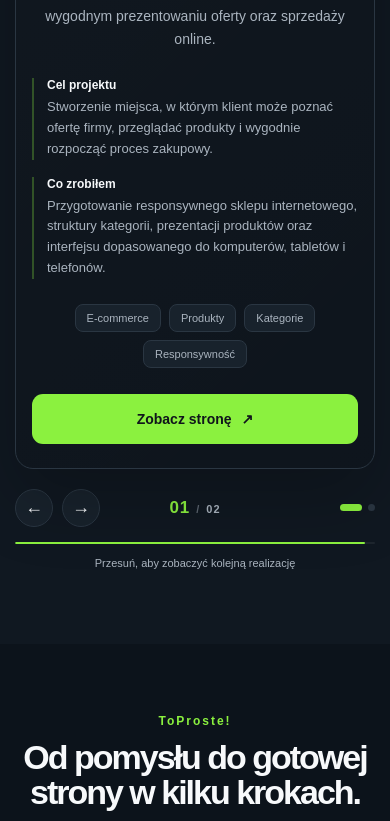
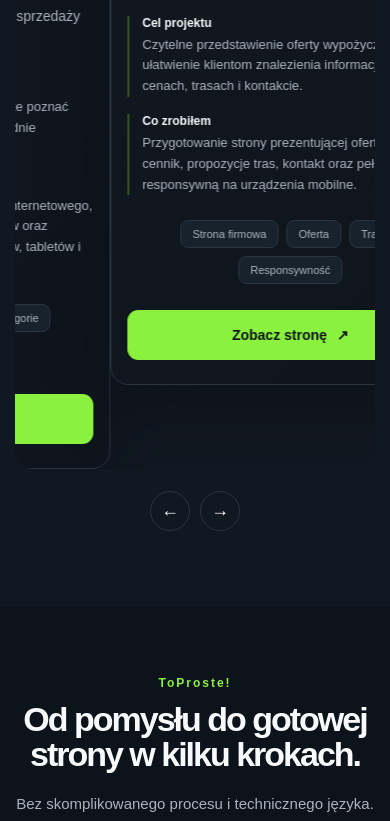
Before and after one commit to ruseksacred/barti-web, a React (Vite) app: page / in a window 390 px wide. Shown: the part 2957-3778 px from the top of the page. Built offline with nearby package versions, Linux system fonts and the light colour scheme.

Commit message:
fix portfolio slider

```diff
--- a/src/components/Portfolio.tsx
+++ b/src/components/Portfolio.tsx
@@ -3,6 +3,7 @@ import {
     useRef,
     useState,
     type TouchEvent,
+    type TransitionEvent,
 } from "react";
 
 import warsztatDesktop from "../assets/warsztat-desktop.png";
@@ -76,10 +77,6 @@ const projects: Project[] = [
             "Responsywność",
         ],
 
-        /*
-         * Jeśli masz inny adres strony,
-         * zmień tylko tę wartość.
-         */
         website: "https://wypozyczalnia-rowerow.vercel.app/",
         displayUrl: "rowerylatoszynzdroj.pl",
 
@@ -89,95 +86,172 @@ const projects: Project[] = [
     },
 ];
 
-const AUTOPLAY_TIME = 7000;
+const AUTOPLAY_TIME = 6500;
 const SWIPE_DISTANCE = 50;
 
+/*
+ * Dodajemy kopię pierwszego projektu na końcu.
+ *
+ * Dzięki temu autoplay:
+ *
+ * 1 -> 2 -> kopia 1
+ *
+ * cały czas przesuwa się w jednym kierunku.
+ * Po dojściu do kopii resetujemy pozycję bez animacji.
+ */
+const sliderProjects = [
+    ...projects,
+    projects[0],
+];
+
 const Portfolio = () => {
-    const [activeIndex, setActiveIndex] = useState(0);
-    const [isPaused, setIsPaused] = useState(false);
-    const [reducedMotion, setReducedMotion] = useState(false);
+    const [trackIndex, setTrackIndex] = useState(0);
 
-    const touchStartX = useRef<number | null>(null);
+    const [userControlled, setUserControlled] =
+        useState(false);
 
-    const project = projects[activeIndex];
+    const [transitionEnabled, setTransitionEnabled] =
+        useState(true);
+
+    const [reducedMotion, setReducedMotion] =
+        useState(false);
+
+    const touchStartX =
+        useRef<number | null>(null);
 
     /*
-     * Sprawdzenie ustawienia ograniczenia animacji
-     * w systemie użytkownika.
+     * prefers-reduced-motion
      */
     useEffect(() => {
         const mediaQuery = window.matchMedia(
             "(prefers-reduced-motion: reduce)"
         );
 
-        const updateReducedMotion = () => {
+        const updateMotionPreference = () => {
             setReducedMotion(mediaQuery.matches);
         };
 
-        updateReducedMotion();
+        updateMotionPreference();
 
         mediaQuery.addEventListener(
             "change",
-            updateReducedMotion
+            updateMotionPreference
         );
 
         return () => {
             mediaQuery.removeEventListener(
                 "change",
-                updateReducedMotion
+                updateMotionPreference
             );
         };
     }, []);
 
     /*
-     * Autoplay.
+     * AUTOPLAY
      *
-     * Ponieważ activeIndex jest w dependencies,
-     * każde ręczne przełączenie automatycznie
-     * resetuje licznik 7 sekund.
+     * Działa tylko do momentu,
+     * kiedy użytkownik sam użyje slidera.
      */
     useEffect(() => {
-        if (isPaused || reducedMotion) {
+        if (
+            userControlled ||
+            reducedMotion ||
+            !transitionEnabled
+        ) {
             return;
         }
 
         const timer = window.setTimeout(() => {
-            setActiveIndex((current) =>
-                (current + 1) % projects.length
-            );
+            setTrackIndex((current) => current + 1);
         }, AUTOPLAY_TIME);
 
         return () => {
             window.clearTimeout(timer);
         };
-    }, [activeIndex, isPaused, reducedMotion]);
+    }, [
+        trackIndex,
+        userControlled,
+        reducedMotion,
+        transitionEnabled,
+    ]);
+
+    /*
+     * Gdy autoplay dojedzie do kopii
+     * pierwszego projektu:
+     *
+     * [1] [2] [1-copy]
+     *
+     * resetujemy pozycję do pierwszego slajdu
+     * bez animacji.
+     */
+    const handleTransitionEnd = (
+        event: TransitionEvent<HTMLDivElement>
+    ) => {
+        if (
+            event.propertyName !== "transform" ||
+            userControlled
+        ) {
+            return;
+        }
+
+        if (trackIndex === projects.length) {
+            setTransitionEnabled(false);
+            setTrackIndex(0);
+
+            requestAnimationFrame(() => {
+                requestAnimationFrame(() => {
+                    setTransitionEnabled(true);
+                });
+            });
+        }
+    };
 
     const nextProject = () => {
-        setActiveIndex((current) =>
-            (current + 1) % projects.length
+        setUserControlled(true);
+        setTransitionEnabled(true);
+
+        setTrackIndex((current) => {
+            const logicalIndex =
+                current % projects.length;
+
+            return (
+                (logicalIndex + 1) %
+                projects.length
             );
+        });
     };
 
     const previousProject = () => {
-        setActiveIndex((current) =>
-            (current - 1 + projects.length) %
+        setUserControlled(true);
+        setTransitionEnabled(true);
+
+        setTrackIndex((current) => {
+            const logicalIndex =
+                current % projects.length;
+
+            return (
+                (logicalIndex -
+                    1 +
+                    projects.length) %
                 projects.length
             );
+        });
     };
 
-    const goToProject = (index: number) => {
-        setActiveIndex(index);
-    };
-
+    /*
+     * Swipe na telefonie / tablecie.
+     * Swipe również wyłącza autoplay,
+     * bo użytkownik przejął kontrolę.
+     */
     const handleTouchStart = (
-        event: TouchEvent<HTMLElement>
+        event: TouchEvent<HTMLDivElement>
     ) => {
         touchStartX.current =
             event.touches[0].clientX;
     };
 
     const handleTouchEnd = (
-        event: TouchEvent<HTMLElement>
+        event: TouchEvent<HTMLDivElement>
     ) => {
         if (touchStartX.current === null) {
             return;
@@ -191,63 +265,25 @@ const Portfolio = () => {
 
         if (distance > SWIPE_DISTANCE) {
             nextProject();
-        }
-
-        if (distance < -SWIPE_DISTANCE) {
+        } else if (
+            distance < -SWIPE_DISTANCE
+        ) {
             previousProject();
         }
 
         touchStartX.current = null;
     };
 
-    const formattedCurrent = String(
-        activeIndex + 1
-    ).padStart(2, "0");
-
-    const formattedTotal = String(
-        projects.length
-    ).padStart(2, "0");
-
+    const renderProject = (
+        project: Project,
+        index: number
+    ) => {
         return (
-        <section
-            className="portfolio"
-            id="realizacje"
+            <div
+                className="portfolio-slide"
+                key={`${project.name}-${index}`}
             >
-            <div className="portfolio-inner">
-                <div className="portfolio-heading">
-                    <div>
-                        <p className="portfolio-eyebrow">
-                            REALIZACJE
-                        </p>
-
-                        <h2>
-                            Projekty, które już działają.
-                        </h2>
-                    </div>
-
-                    <p>
-                        Tworzę strony dopasowane do
-                        konkretnej firmy, jej branży i
-                        klientów. Zobacz wybrane
-                        realizacje.
-                    </p>
-                </div>
-
-                <div
-                    className="portfolio-slider"
-                    onMouseEnter={() =>
-                        setIsPaused(true)
-                    }
-                    onMouseLeave={() =>
-                        setIsPaused(false)
-                    }
-                    onTouchStart={handleTouchStart}
-                    onTouchEnd={handleTouchEnd}
-                >
-                    <article
-                        className="portfolio-project"
-                        key={project.name}
-                    >
+                <article className="portfolio-project">
                     {/* =========================
                         PREVIEW
                     ========================= */}
@@ -267,17 +303,13 @@ const Portfolio = () => {
                                     </div>
 
                                     <div className="portfolio-browser-url">
-                                            {
-                                                project.displayUrl
-                                            }
+                                        {project.displayUrl}
                                     </div>
                                 </div>
 
                                 <div className="portfolio-browser-screen">
                                     <img
-                                            src={
-                                                project.desktop
-                                            }
+                                        src={project.desktop}
                                         alt={`${project.name} - wersja desktopowa`}
                                         loading="lazy"
                                     />
@@ -291,9 +323,7 @@ const Portfolio = () => {
                             <div className="portfolio-tablet-frame">
                                 <div className="portfolio-tablet-screen">
                                     <img
-                                            src={
-                                                project.tablet
-                                            }
+                                        src={project.tablet}
                                         alt={`${project.name} - wersja tabletowa`}
                                         loading="lazy"
                                     />
@@ -307,9 +337,7 @@ const Portfolio = () => {
                             <div className="portfolio-phone">
                                 <div className="portfolio-phone-screen">
                                     <img
-                                            src={
-                                                project.mobile
-                                            }
+                                        src={project.mobile}
                                         alt={`${project.name} - wersja mobilna`}
                                         loading="lazy"
                                     />
@@ -356,13 +384,11 @@ const Portfolio = () => {
                         </div>
 
                         <div className="portfolio-tags">
-                                {project.tags.map(
-                                    (tag) => (
+                            {project.tags.map((tag) => (
                                 <span key={tag}>
                                     {tag}
                                 </span>
-                                    )
-                                )}
+                            ))}
                         </div>
 
                         <a
@@ -376,19 +402,80 @@ const Portfolio = () => {
                         </a>
                     </div>
                 </article>
+            </div>
+        );
+    };
+
+    return (
+        <section
+            className="portfolio"
+            id="realizacje"
+        >
+            <div className="portfolio-inner">
 
                 {/* =========================
-                        CONTROLS
+                    HEADER
                 ========================= */}
 
-                    <div className="portfolio-controls">
+                <div className="portfolio-heading">
+                    <div>
+                        <p className="portfolio-eyebrow">
+                            REALIZACJE
+                        </p>
+
+                        <h2>
+                            Projekty, które już działają.
+                        </h2>
+                    </div>
+
+                    <p>
+                        Tworzę strony dopasowane do
+                        konkretnej firmy, jej branży i
+                        klientów. Zobacz wybrane
+                        realizacje.
+                    </p>
+                </div>
+
+                {/* =========================
+                    SLIDER
+                ========================= */}
+
+                <div
+                    className="portfolio-slider"
+                    onTouchStart={handleTouchStart}
+                    onTouchEnd={handleTouchEnd}
+                >
+                    <div className="portfolio-slider-window">
+                        <div
+                            className={`portfolio-track ${
+                                transitionEnabled
+                                    ? ""
+                                    : "no-transition"
+                            }`}
+                            style={{
+                                transform: `translateX(-${
+                                    trackIndex * 100
+                                }%)`,
+                            }}
+                            onTransitionEnd={
+                                handleTransitionEnd
+                            }
+                        >
+                            {sliderProjects.map(
+                                renderProject
+                            )}
+                        </div>
+                    </div>
+
+                    {/* =========================
+                        SIMPLE ARROWS
+                    ========================= */}
+
                     <div className="portfolio-arrows">
                         <button
                             type="button"
                             className="portfolio-arrow"
-                                onClick={
-                                    previousProject
-                                }
+                            onClick={previousProject}
                             aria-label="Poprzednia realizacja"
                         >
                             ←
@@ -403,62 +490,6 @@ const Portfolio = () => {
                             →
                         </button>
                     </div>
-
-                        <div className="portfolio-pagination">
-                            <span className="portfolio-current">
-                                {formattedCurrent}
-                            </span>
-
-                            <span className="portfolio-divider">
-                                /
-                            </span>
-
-                            <span>
-                                {formattedTotal}
-                            </span>
-                        </div>
-
-                        <div className="portfolio-dots">
-                            {projects.map(
-                                (item, index) => (
-                                    <button
-                                        key={
-                                            item.name
-                                        }
-                                        type="button"
-                                        className={`portfolio-dot ${index ===
-                                                activeIndex
-                                                ? "active"
-                                                : ""
-                                            }`}
-                                        onClick={() =>
-                                            goToProject(
-                                                index
-                                            )
-                                        }
-                                        aria-label={`Pokaż projekt ${item.name}`}
-                                    />
-                                )
-                            )}
-                        </div>
-                    </div>
-
-                    {!reducedMotion && (
-                        <div className="portfolio-progress">
-                            <div
-                                key={activeIndex}
-                                className={`portfolio-progress-bar ${isPaused
-                                        ? "paused"
-                                        : ""
-                                    }`}
-                            />
-                        </div>
-                    )}
-
-                    <p className="portfolio-swipe-hint">
-                        Przesuń, aby zobaczyć kolejną
-                        realizację
-                    </p>
                 </div>
             </div>
         </section>
--- a/src/styles/portfolio.css
+++ b/src/styles/portfolio.css
@@ -64,12 +64,38 @@
     touch-action: pan-y;
 }
 
+.portfolio-slider-window {
+    width: 100%;
+    overflow: hidden;
+    border-radius: 24px;
+}
+
+.portfolio-track {
+    display: flex;
+    width: 100%;
+    transform: translateX(0);
+    transition: transform 1.15s cubic-bezier( 0.22, 0.61, 0.36, 1 );
+    will-change: transform;
+}
+
+    .portfolio-track.no-transition {
+        transition: none;
+    }
+
+.portfolio-slide {
+    flex: 0 0 100%;
+    width: 100%;
+    min-width: 0;
+    box-sizing: border-box;
+}
+
 
 /* =========================
    PROJECT
 ========================= */
 
 .portfolio-project {
+    width: 100%;
     display: grid;
     grid-template-columns: minmax(0, 1.15fr) minmax(0, 0.85fr);
     align-items: center;
@@ -79,20 +105,7 @@
     border: 1px solid var(--border);
     border-radius: 24px;
     box-shadow: 0 30px 70px rgba(0, 0, 0, 0.22), inset 0 1px 0 rgba(255, 255, 255, 0.02);
-    animation: portfolioProjectIn 0.55s ease both;
-}
-
-@keyframes portfolioProjectIn {
-
-    from {
-        opacity: 0;
-        transform: translateX(28px) scale(0.992);
-    }
-
-    to {
-        opacity: 1;
-        transform: translateX(0) scale(1);
-    }
+    box-sizing: border-box;
 }
 
 
@@ -382,7 +395,7 @@
     border-radius: 11px;
     color: #10151b;
     font-size: 14px;
-    font-weight: 800;
+    font-weight: 700;
     transition: transform 0.2s ease, background 0.2s ease, box-shadow 0.2s ease;
 }
 
@@ -402,143 +415,44 @@
 
 
 /* =========================
-   SLIDER CONTROLS
+   SIMPLE ARROWS
 ========================= */
 
-.portfolio-controls {
-    margin-top: 24px;
-    display: grid;
-    grid-template-columns: 1fr auto 1fr;
+.portfolio-arrows {
+    margin-top: 28px;
+    display: flex;
     align-items: center;
-    gap: 24px;
-}
-
-
-/* ARROWS */
-
-.portfolio-arrows {
-    display: flex;
-    gap: 9px;
+    justify-content: center;
+    gap: 12px;
 }
 
 .portfolio-arrow {
-    width: 45px;
-    height: 45px;
+    width: 46px;
+    height: 46px;
     display: flex;
     align-items: center;
     justify-content: center;
-    background: var(--surface);
+    padding: 0;
+    background: transparent;
     border: 1px solid var(--border);
     border-radius: 50%;
     color: var(--text);
     cursor: pointer;
-    font-size: 18px;
-    transition: background 0.2s ease, border-color 0.2s ease, color 0.2s ease, transform 0.2s ease;
+    font-size: 19px;
+    font-weight: 400;
+    transition: color 0.2s ease, background 0.2s ease, border-color 0.2s ease, transform 0.2s ease;
 }
 
     .portfolio-arrow:hover {
+        color: var(--primary);
         background: var(--primary-soft);
         border-color: rgba(139, 241, 63, 0.45);
-        color: var(--primary);
         transform: translateY(-2px);
     }
 
-
-/* COUNTER */
-
-.portfolio-pagination {
-    display: flex;
-    align-items: baseline;
-    gap: 6px;
-    color: var(--text-secondary);
-    font-size: 12px;
-    font-weight: 700;
-    letter-spacing: 1px;
-}
-
-.portfolio-current {
-    color: var(--primary);
-    font-size: 19px;
-}
-
-.portfolio-divider {
-    opacity: 0.45;
-}
-
-
-/* DOTS */
-
-.portfolio-dots {
-    display: flex;
-    justify-content: flex-end;
-    gap: 8px;
-}
-
-.portfolio-dot {
-    width: 8px;
-    height: 8px;
-    padding: 0;
-    background: var(--border);
-    border: 0;
-    border-radius: 999px;
-    cursor: pointer;
-    transition: width 0.25s ease, background 0.25s ease;
-}
-
-    .portfolio-dot.active {
-        width: 28px;
-        background: var(--primary);
+    .portfolio-arrow:active {
+        transform: translateY(0);
     }
-
-
-/* =========================
-   AUTOPLAY PROGRESS
-========================= */
-
-.portfolio-progress {
-    width: 100%;
-    height: 2px;
-    margin-top: 18px;
-    overflow: hidden;
-    background: rgba(255, 255, 255, 0.06);
-    border-radius: 999px;
-}
-
-.portfolio-progress-bar {
-    width: 0;
-    height: 100%;
-    background: var(--primary);
-    border-radius: 999px;
-    animation: portfolioProgress 7s linear forwards;
-}
-
-    .portfolio-progress-bar.paused {
-        animation-play-state: paused;
-    }
-
-@keyframes portfolioProgress {
-
-    from {
-        width: 0;
-    }
-
-    to {
-        width: 100%;
-    }
-}
-
-
-/* =========================
-   SWIPE INFO
-========================= */
-
-.portfolio-swipe-hint {
-    display: none;
-    margin-top: 13px;
-    color: var(--text-secondary);
-    font-size: 11px;
-    text-align: center;
-}
 
 
 /* =========================
@@ -607,20 +521,8 @@
         justify-content: center;
     }
 
-    .portfolio-controls {
-        max-width: 650px;
-        margin-left: auto;
-        margin-right: auto;
-    }
-
-    .portfolio-progress {
-        max-width: 650px;
-        margin-left: auto;
-        margin-right: auto;
-    }
-
-    .portfolio-swipe-hint {
-        display: block;
+    .portfolio-arrows {
+        margin-top: 24px;
     }
 }
 
@@ -653,6 +555,10 @@
             margin: 16px auto 0;
             font-size: 15px;
         }
+
+    .portfolio-slider-window {
+        border-radius: 18px;
+    }
 
     .portfolio-project {
         grid-template-columns: 1fr;
@@ -716,47 +622,15 @@
         width: 100%;
     }
 
-
-    /* CONTROLS */
-
-    .portfolio-controls {
-        margin-top: 20px;
-        grid-template-columns: 1fr auto 1fr;
+    .portfolio-arrows {
+        margin-top: 22px;
         gap: 10px;
     }
 
     .portfolio-arrow {
-        width: 40px;
-        height: 40px;
-    }
-
-    .portfolio-pagination {
-        font-size: 11px;
-    }
-
-    .portfolio-current {
-        font-size: 17px;
-    }
-
-    .portfolio-dots {
-        gap: 6px;
-    }
-
-    .portfolio-dot {
-        width: 7px;
-        height: 7px;
-    }
-
-        .portfolio-dot.active {
-            width: 22px;
-        }
-
-    .portfolio-progress {
-        margin-top: 15px;
-    }
-
-    .portfolio-swipe-hint {
-        display: block;
+        width: 42px;
+        height: 42px;
+        font-size: 18px;
     }
 }
 
@@ -788,8 +662,8 @@
     }
 
     .portfolio-arrow {
-        width: 38px;
-        height: 38px;
+        width: 40px;
+        height: 40px;
     }
 }
 
@@ -800,17 +674,12 @@
 
 @media (prefers-reduced-motion: reduce) {
 
-    .portfolio-project {
-        animation: none;
-    }
-
-    .portfolio-progress-bar {
-        animation: none;
+    .portfolio-track {
+        transition: none;
     }
 
     .portfolio-arrow,
-    .portfolio-button,
-    .portfolio-dot {
+    .portfolio-button {
         transition: none;
     }
 }
```
Lines whose indentation alone changed are shown as unchanged.
